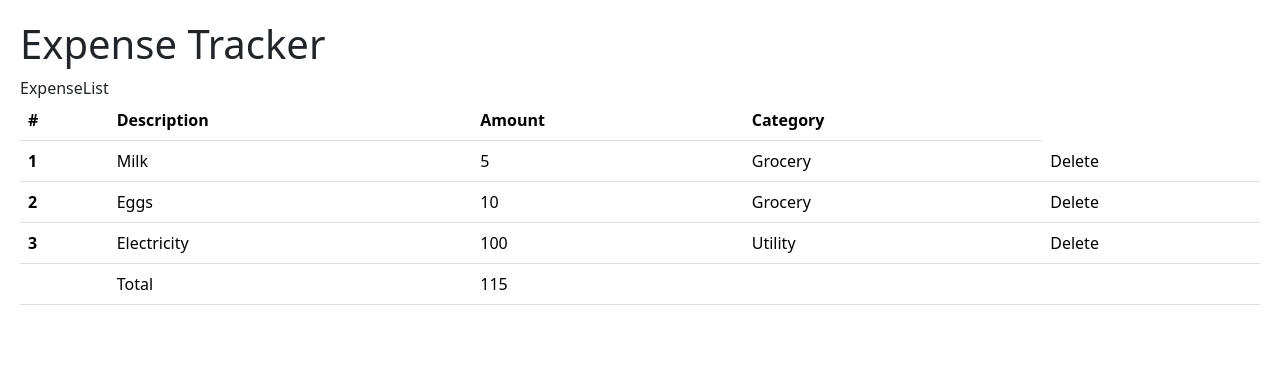
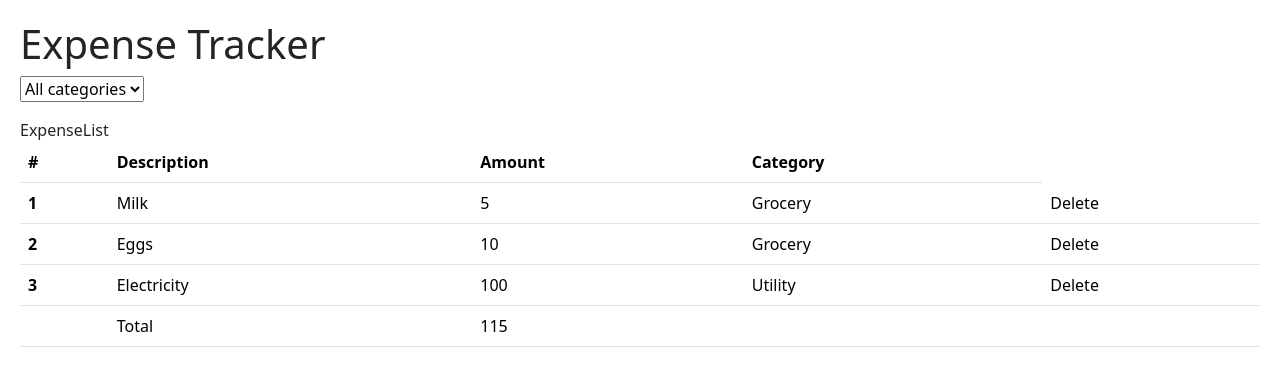
Before and after one commit to sawfiz/Mosh-React-Part-1, a React (Vite) app: page / in a window 1280 px wide. Shown: the top 386 px of the page. Built offline with nearby package versions, Linux system fonts and the light colour scheme; the HTML template or start-up script is replaced by a standard one.

Commit message:
Add ExpenseFilter

```diff
--- a/src/App.tsx
+++ b/src/App.tsx
@@ -1,17 +1,30 @@
+import { useState } from "react";
 import ExpenseList from "./components/ExpenseList";
+import ExpenseFilter from "./components/ExpenseFilter";
+
+const categories = ["Grocery", "Utility"];
 
 function App() {
+  const [filter, setFilter] = useState("");
+
   const expenses = [
-    {description: "Milk", amount: 5, category: "Grocery"},
-    {description: "Eggs", amount: 10, category: "Grocery"},
-    {description: "Electricity", amount: 100, category: "Utility"},
-  ]
+    { description: "Milk", amount: 5, category: "Grocery" },
+    { description: "Eggs", amount: 10, category: "Grocery" },
+    { description: "Electricity", amount: 100, category: "Utility" },
+  ];
+
+  const filteredExpenses = filter
+    ? expenses.filter((expense) => expense.category === filter)
+    : expenses;
 
   return (
     <>
       <h1>Expense Tracker</h1>
-      <ExpenseList expenses={expenses}/>
-
+      <ExpenseFilter
+        categories={categories}
+        setFilter={setFilter}
+      />
+      <ExpenseList expenses={filteredExpenses} />
     </>
   );
 }
--- /dev/null
+++ b/src/components/ExpenseFilter.tsx
@@ -0,0 +1,23 @@
+interface Props {
+  categories: string[];
+  setFilter: (category: string) => void;
+}
+
+const ExpenseFilter = ({ categories, setFilter }: Props) => {
+  return (
+    <select
+      className="custom-select custom-select-lg mb-3"
+      defaultValue=""
+      onChange={(e) => setFilter(e.target.value)}
+    >
+      <option value="">All categories</option>
+      {categories.map((category) => (
+        <option key={category} value={category}>
+          {category}
+        </option>
+      ))}
+    </select>
+  );
+};
+
+export default ExpenseFilter;
```
